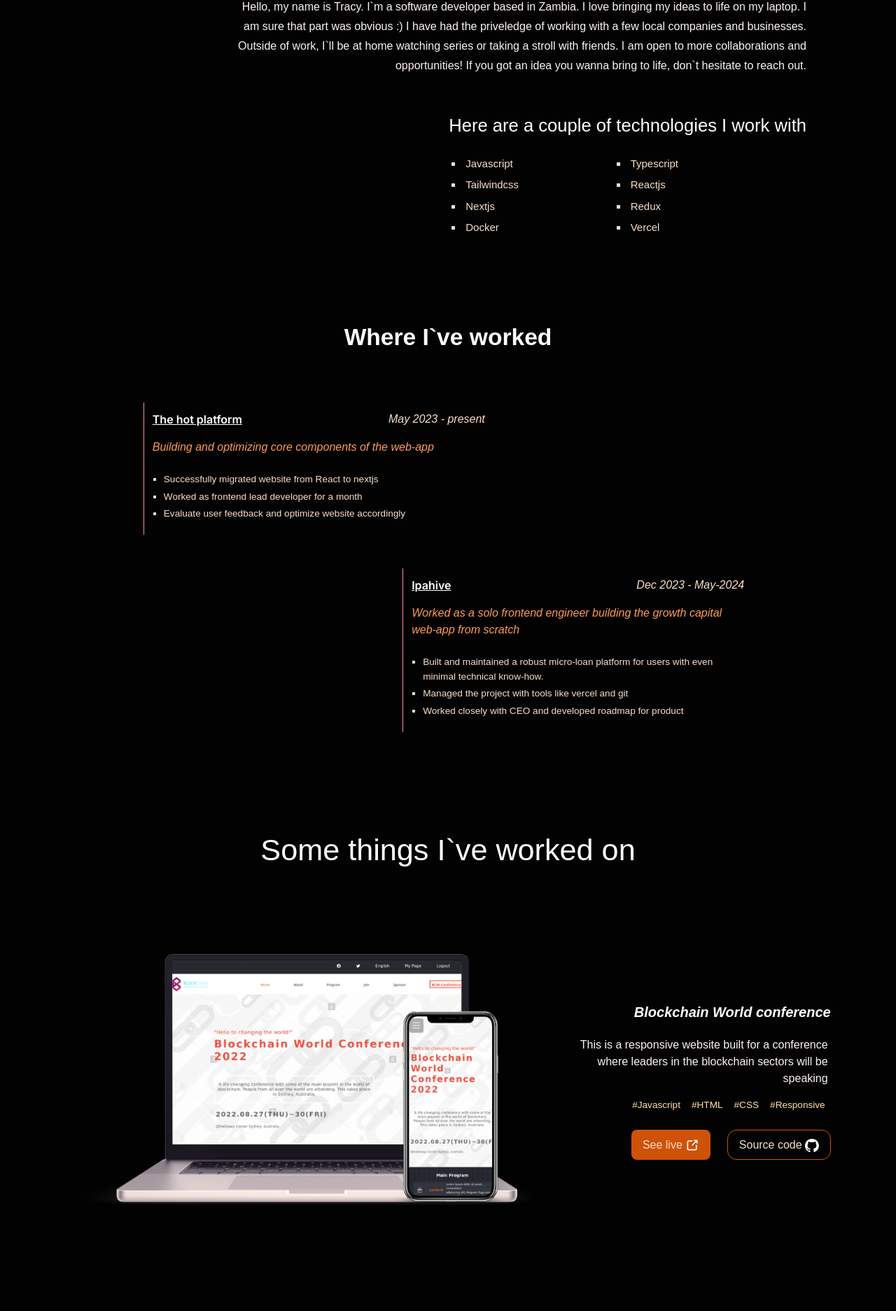
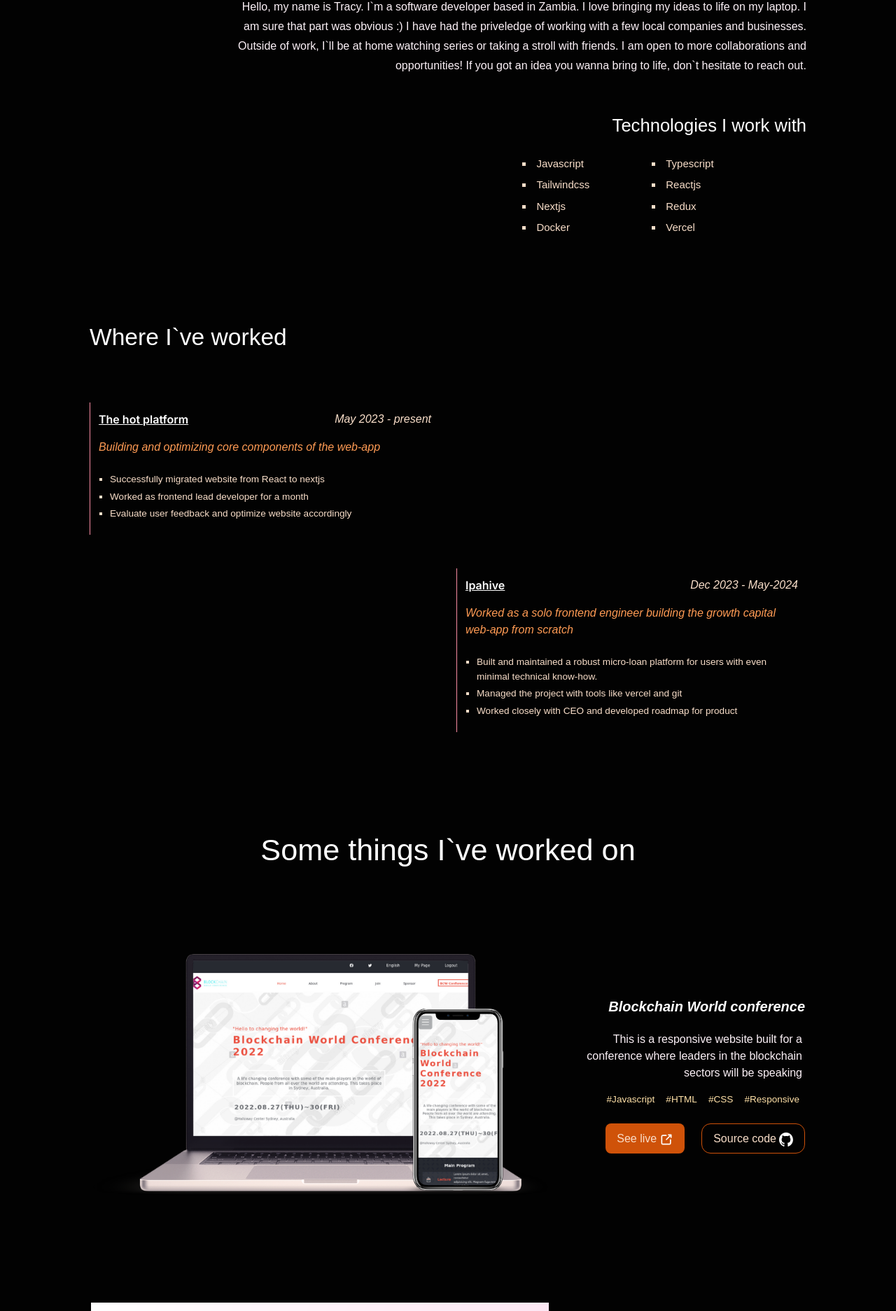
Before and after one commit to TracyMuso/tfp, a Next.js app: page / in a window 1280 px wide. Shown: the part 1518-3391 px from the top of the page at 70% size. Built offline with nearby package versions, Linux system fonts and the light colour scheme.

Commit message:
feat(responsive-site): update styles for responsive website

```diff
--- a/components/About/index.tsx
+++ b/components/About/index.tsx
@@ -22,7 +22,7 @@ const About = () => {
           <h2 className="xl:text-5xl lg:text-4xl sm:text-3xl text-2xl">
             About me
           </h2>
-          <p className="leading-7 py-4 lg:w-4/5 w-full lg:text-right text-center text-pink-50">
+          <p className="leading-7 py-4 lg:w-4/5 w-full lg:text-right text-sm sm:text-[16px] text-center text-pink-50">
             Hello, my name is Tracy. I`m a software developer based in Zambia. I
             love bringing my ideas to life on my laptop. I am sure that part was
             obvious :) I have had the priveledge of working with a few local
@@ -31,12 +31,12 @@ const About = () => {
             collaborations and opportunities! If you got an idea you wanna bring
             to life, don`t hesitate to reach out.
           </p>
-          <div className="pt-4">
-            <h4 className="pt-5 xl:text-2xl text-xl">
-              Here are a couple of technologies I work with
+          <div className="pt-4 w-full md:w-3/5 lg:w-2/5">
+            <h4 className="pt-5 xl:text-2xl text-center lg:text-right text-xl">
+              Technologies I work with
             </h4>
-            <div className="ml-auto">
-              <ul className="grid grid-cols-2 text-m list-disc text-left py-5 px-5">
+            <div className="xl:ml-auto pl-8 md:pl-0">
+              <ul className="sm:grid sm:grid-cols-2 text-m list-disc mx-auto sm:mx-0 text-left py-5 px-5">
                 {techStack.map((item, idx) => (
                   <li className="p-1" key={idx}>
                     {item}
@@ -47,11 +47,11 @@ const About = () => {
           </div>
         </article>
       </div>
-      <div className="pb-6 pt-16 flex flex-col items-center gap-9 w-full sm:px-12">
-        <h2 className="lg:text-3xl text-2xl xl:font-semibold py-8">
+      <div className="pb-6 pt-16 flex flex-col sm:items-start items-center gap-9 w-full sm:px-12">
+        <h2 className="lg:text-3xl text-left text-2xl py-8">
           Where I`ve worked
         </h2>
-        <div className="xl:w-[85%] w-full flex flex-col gap-12">
+        <div className="w-full flex flex-col gap-12">
           <div className="sm:w-[500px] sm:mr-auto border-l-[#f78ca2] border-s p-3 flex flex-col gap-4 ">
             <div className="flex justify-between">
               <Link
@@ -71,7 +71,7 @@ const About = () => {
               <li>Evaluate user feedback and optimize website accordingly</li>
             </ul>
           </div>
-          <div className="sm:w-[500px] sm:ml-auto p-3 flex flex-col gap-4 border-s border-l-[#f78ca2]">
+          <div className="sm:w-[500px] sm:ml-auto self-end p-3 flex flex-col gap-4 border-s border-l-[#f78ca2]">
             <div className="flex justify-between">
               <Link
                 href={"https://linkedin.com/company/ipahive"}
--- a/components/Cards/projectsCard.tsx
+++ b/components/Cards/projectsCard.tsx
@@ -12,7 +12,7 @@ const ProjectCard = ({
 }: Projects) => {
   return (
     <div className="w-11/12 mx-auto rounded-md py-8 xl:px-10 text-white">
-      <div className="flex flex-col sm:flex-row items-center lg:gap-8">
+      <div className="flex flex-col md:flex-row items-center lg:gap-8">
         <div className="" data-aos="flip-left">
           <Image
             className="my-5"
@@ -24,13 +24,13 @@ const ProjectCard = ({
         </div>
 
         <div
-          className="details flex flex-col items-center sm:pt-0 pt-5 sm:items-end xl:w-2/5 lg:w-1/2"
+          className="details flex flex-col items-center md:pt-0 pt-5 md:items-end xl:w-2/5 lg:w-1/2"
           data-aos="fade-left"
         >
           <h4 className="pb-4 italic font-semibold text-right xl:text-xl">
             {name}
           </h4>
-          <p className="p-1 text-pink-50 sm:text-right text-center">
+          <p className="p-1 text-pink-50 md:text-right text-sm sm:text-[16px] text-center">
             {description}
           </p>
           <div className="py-2">
--- a/components/Projects/index.tsx
+++ b/components/Projects/index.tsx
@@ -5,7 +5,7 @@ import { ProjectData, SecondaryProjectData } from "@/constants/data";
 
 const Projects = () => {
   return (
-    <section id="projects" className="py-12">
+    <section id="projects" className="py-12 sm:px-10">
       <div className="flex flex-col sm:gap-6">
         <h2 className="text-center xl:text-4xl lg:text-3xl text-xl sm:py-4">
           Some things I`ve worked on
--- a/components/nav/index.tsx
+++ b/components/nav/index.tsx
@@ -14,7 +14,7 @@ const NavMenu = () => {
           return (
             <Link
               key={idx}
-              className="hover:underline hover:decoration-1"
+              className="hover:underline hover:decoration-1 hover:text-orange-600"
               href={item.url}
             >
               {item.title}
```
